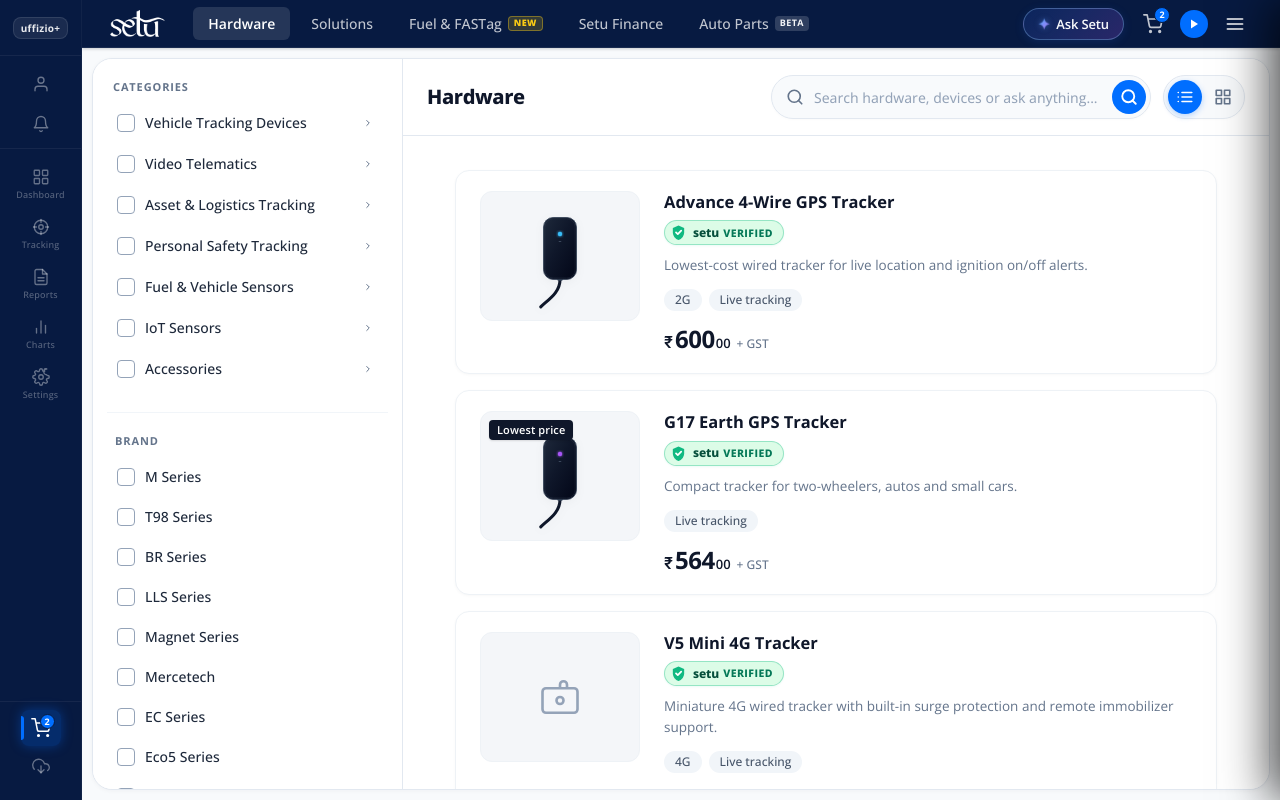
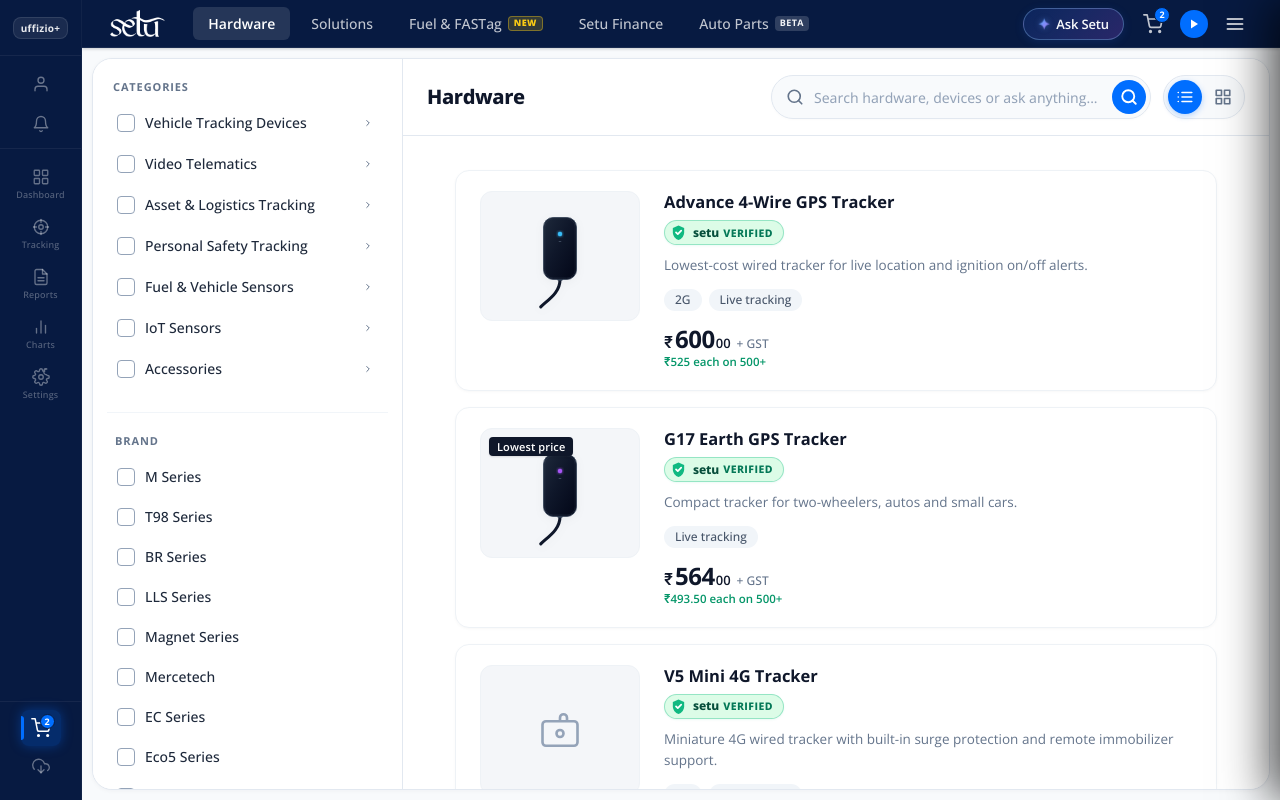
Before and after one commit to kinjal106/setu, a React (Vite) app: page /hardware in a window 1280 px wide. Built offline with nearby package versions, Linux system fonts and the light colour scheme.

Commit message:
feat(hardware): show bulk volume pricing tier on product list cards

```diff
--- a/src/pages/Hardware/Hardware.css
+++ b/src/pages/Hardware/Hardware.css
@@ -669,10 +669,17 @@
 }
 
 /* Price row */
+.pcard-ref__price-wrap {
+  margin-top: auto;
+  display: flex;
+  flex-direction: column;
+  gap: 2px;
+}
+
 .pcard-ref__price-row {
   display: flex;
   align-items: baseline;
-  margin-top: auto;
+  margin-top: 0;
   margin-bottom: 0;
 }
 
@@ -705,6 +712,13 @@
   font-weight: 500;
   color: #64748B;
   margin-left: 6px;
+}
+
+.pcard-ref__bulk-tier {
+  font-size: 11.5px;
+  font-weight: 600;
+  color: #059669;
+  line-height: 1.25;
 }
 
 /* Verified row (positioned below product title) */
@@ -856,7 +870,8 @@
   padding-top: 13px;
   border-top: 1px solid #F1F5F9;
   display: flex;
-  align-items: baseline;
+  flex-direction: column;
+  gap: 2px;
 }
 
 /* Empty state */
--- a/src/pages/Hardware/Hardware.jsx
+++ b/src/pages/Hardware/Hardware.jsx
@@ -361,6 +361,22 @@
   );
 }
 
+/* ── Helper to retrieve volume bulk pricing tier text ── */
+function getBulkPricingText(product) {
+  if (product?.bulkTierText) {
+    if (product.bulkTierText.includes('•')) {
+      return product.bulkTierText.split('•').pop().trim();
+    }
+    return product.bulkTierText.trim();
+  }
+  const basePrice = Number(product?.price || product?.pricingPlans?.[0]?.price);
+  if (basePrice && !isNaN(basePrice)) {
+    const bulk500 = Math.round(basePrice * 0.875);
+    return `₹${bulk500.toLocaleString('en-IN')} each on 500+`;
+  }
+  return null;
+}
+
 /* ── Product Card Component matching media_1791179790288.png ── */
 function ProductCard({ product, isLowest, onClick }) {
   const [imgError, setImgError] = useState(false);
@@ -368,6 +384,7 @@
   const basePrice = Number(product.price || product.pricingPlans?.[0]?.price || 599);
   const wholePrice = Math.floor(basePrice).toLocaleString('en-IN');
   const decimalPart = basePrice % 1 === 0 ? '00' : (basePrice % 1).toFixed(2).slice(2);
+  const bulkTier = getBulkPricingText(product);
 
   const displayTags = product.tags && product.tags.length > 0
     ? product.tags
@@ -424,11 +441,18 @@
           )}
 
           {/* Price display row */}
-          <div className="pcard-ref__price-row">
-            <span className="pcard-ref__currency">₹</span>
-            <span className="pcard-ref__amount">{wholePrice}</span>
-            <span className="pcard-ref__super">{decimalPart}</span>
-            <span className="pcard-ref__gst">+ GST</span>
+          <div className="pcard-ref__price-wrap">
+            <div className="pcard-ref__price-row">
+              <span className="pcard-ref__currency">₹</span>
+              <span className="pcard-ref__amount">{wholePrice}</span>
+              <span className="pcard-ref__super">{decimalPart}</span>
+              <span className="pcard-ref__gst">+ GST</span>
+            </div>
+            {bulkTier && (
+              <div className="pcard-ref__bulk-tier" title={product.bulkTierText}>
+                {bulkTier}
+              </div>
+            )}
           </div>
         </div>
       </div>
@@ -443,6 +467,7 @@
   const basePrice = Number(product.price || product.pricingPlans?.[0]?.price || 599);
   const wholePrice = Math.floor(basePrice).toLocaleString('en-IN');
   const decimalPart = basePrice % 1 === 0 ? '00' : (basePrice % 1).toFixed(2).slice(2);
+  const bulkTier = getBulkPricingText(product);
 
   const displayTags = product.tags && product.tags.length > 0
     ? product.tags
@@ -505,6 +530,11 @@
             <span className="pcard-ref__super">{decimalPart}</span>
             <span className="pcard-ref__gst">+ GST</span>
           </div>
+          {bulkTier && (
+            <div className="pcard-ref__bulk-tier" title={product.bulkTierText}>
+              {bulkTier}
+            </div>
+          )}
         </div>
       </div>
     </div>
```
